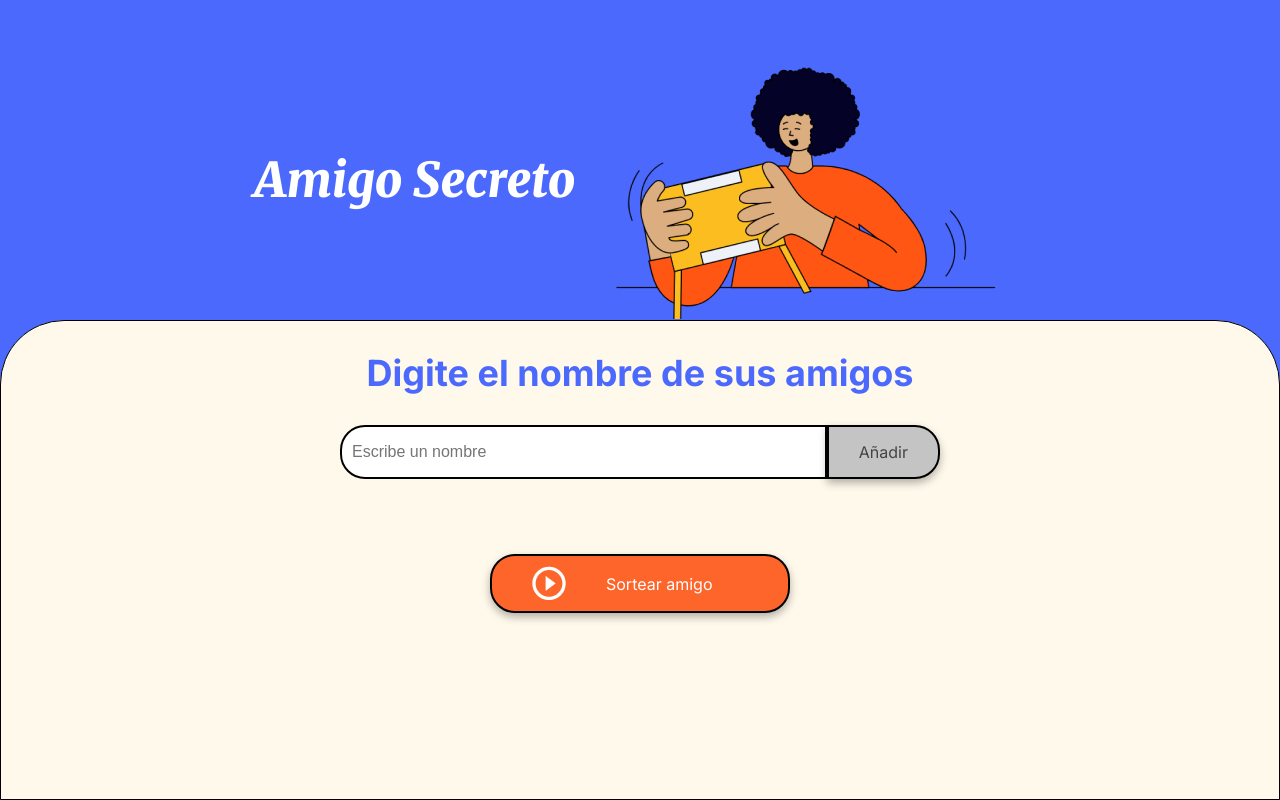
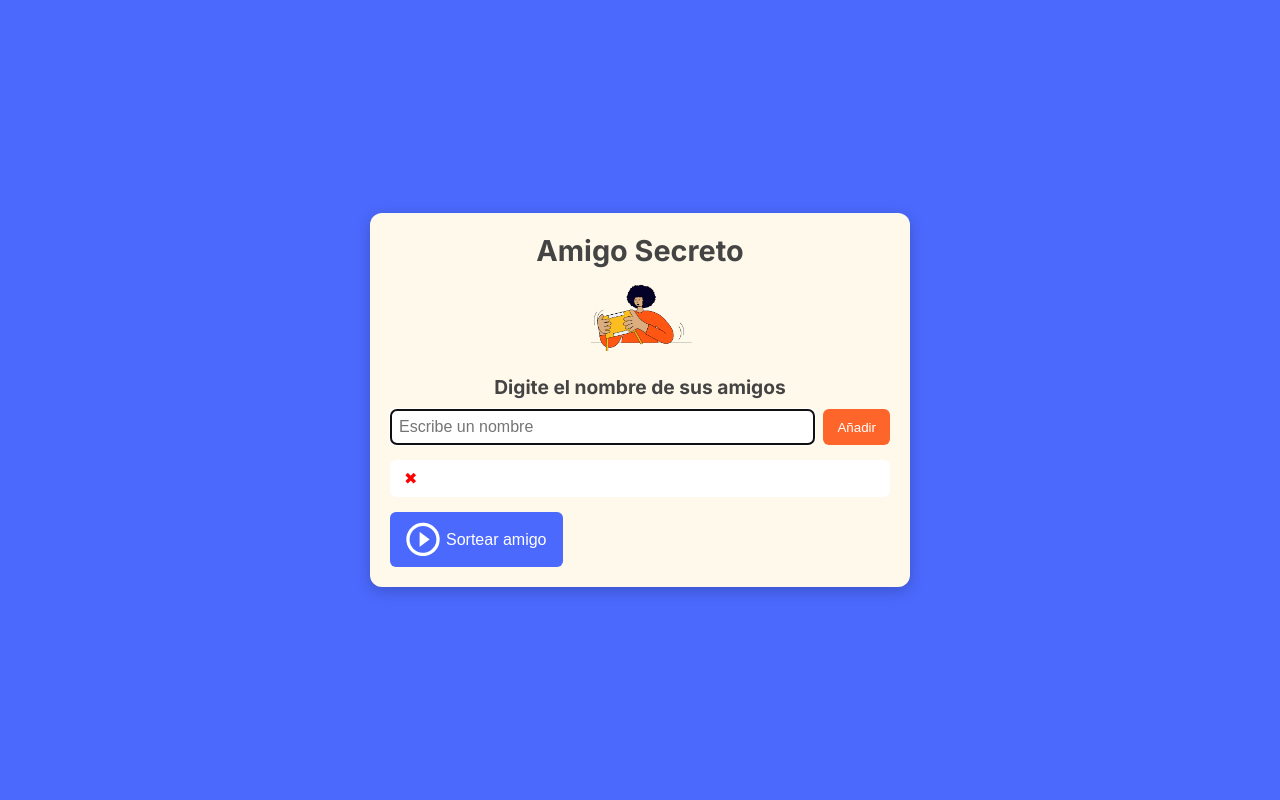
Before and after one commit to wasapequise-afk/Challenge-del-amigo-secreto, a plain HTML site: page index.html in a window 1280 px wide. Both pictures are taken after a click on the button "Añadir". Drawn offline with Linux system fonts and the light colour scheme.

Commit message:
Mejoras de estilo, accesibilidad y README.

```diff
--- a/app.js
+++ b/app.js
@@ -7,8 +7,8 @@ const resultado = document.getElementById("resultado");
 
 function agregarAmigo() {
     const nombre = input.value.trim();
-    if (nombre === "") {
-        alert("Por favor, ingresa un nombre válido.");
+    if (amigos.includes(nombre)) {
+        alert("Ese nombre ya está en la lista");
         return;
     }
 
--- a/index.html
+++ b/index.html
@@ -18,13 +18,13 @@
         </header>
 
         <section class="input-section">
-            <h2 class="section-title">Digite el nombre de sus amigos</h2>
+            <h2 id="listaLablel" class="section-title">Digite el nombre de sus amigos</h2>
             <div class="input-wrapper">
                 <input type="text" id="amigo" class="input-name" placeholder="Escribe un nombre">
                 <button class="button-add" onclick="agregarAmigo()">Añadir</button>
             </div>
 
-            <ul id="listaAmigos" class="name-list" aria-labelledby="listaAmigos" role="list"></ul>
+            <ul id="listaAmigos" class="name-list" aria-labelledby="listaLablel" role="list"></ul>
             <ul id="resultado" class="result-list" aria-live="polite"></ul>
 
             <div class="button-container">
--- a/style.css
+++ b/style.css
@@ -8,155 +8,128 @@
   --color-white: #FFFFFF;
 }
 
-/* Estilos generales */
-* {
-    margin: 0;
-    padding: 0;
-    box-sizing: border-box;
-}
-
 body {
   height: 100vh;
   background-color: var(--color-primary);
   display: flex;
   justify-content: center;
   align-items: center;
+  font-family: 'Inter', sans-serif;
+  margin: 0;
 }
 
 .main-content {
-    display: flex;
-    flex-direction: column;
-    height: 100%;
+  background-color: var(--color-secondary);
+  border-radius: 12px;
+  padding: 20px;
   width: 100%;
+  max-width: 500px;
+  box-shadow: 0 4px 15px rgba(0, 0, 0, 0.2);
 }
 
-/* Banner */
 .header-banner {
-    flex: 40%;
-    display: flex;
-    justify-content: center;
-    align-items: center;
-    padding: 40px 0 0;
+  text-align: center;
+  margin-bottom: 20px;
 }
 
-/* Sección de entrada */
-.input-section {
-    flex: 60%;
-    background-color: var(--color-secondary);
-    border: 1px solid #000;
-    border-radius: 64px 64px 0 0;
-    display: flex;
-    flex-direction: column;
-    align-items: center;
-    padding: 20px;
-    width: 100%;
+.main-title {
+  margin: 0;
+  font-size: 1.8rem;
+  font-weight: bold;
+  color: var(--color-text);
 }
 
-/* Títulos */
-.main-title {
-    font-size: 48px;
-    font-family: "Merriweather", serif;
-    font-weight: 900;
-    font-style: italic;
-    color: var(--color-white);
+.header-banner img {
+  max-width: 120px;
+  margin-top: 10px;
+}
+
+.input-section {
+  text-align: center;
 }
 
 .section-title {
-    font-family: "Inter", serif;
-    font-size: 36px;
-    font-weight: 700;
-    color: var(--color-primary);
-    margin: 10px 0;
-    text-align: center;
+  font-size: 1.2rem;
+  margin-bottom: 10px;
+  color: var(--color-text);
 }
 
-/* Contenedores de entrada y botón */
 .input-wrapper {
   display: flex;
+  gap: 8px;
   justify-content: center;
-    width: 100%;
-    max-width: 600px;
-    margin-top: 20px;
+  margin-bottom: 15px;
 }
 
 .input-name {
-    width: 100%;
-    padding: 10px;
-    border: 2px solid #000;
-    border-radius: 25px 0 0 25px;
-    font-size: 16px;
+  padding: 8px;
+  font-size: 1rem;
+  border: 1px solid var(--color-tertiary);
+  border-radius: 6px;
+  flex: 1;
+}
+
+.button-add {
+  background-color: var(--color-button);
+  border: none;
+  color: var(--color-white);
+  padding: 8px 14px;
+  border-radius: 6px;
+  cursor: pointer;
+  transition: background-color 0.2s;
+}
+
+.button-add:hover {
+  background-color: var(--color-button-hover);
+}
+
+.name-list,
+.result-list {
+  list-style: none;
+  padding: 0;
+  margin: 10px 0;
+  text-align: left;
+}
+
+.name-list li,
+.result-list li {
+  background-color: var(--color-white);
+  margin-bottom: 6px;
+  padding: 8px;
+  border-radius: 6px;
+  display: flex;
+  justify-content: space-between;
+  align-items: center;
+}
+
+.btn-eliminar {
+  background: transparent;
+  border: none;
+  color: red;
+  cursor: pointer;
+  font-size: 1rem;
 }
 
 .button-container {
-    width: 300px;
-    justify-content: center;
+  text-align: center;
+  margin-top: 15px;
 }
 
-/* Estilos de entrada de texto */
-.input-title {
-    flex: 1;
-    padding: 10px 15px;
-    font-size: 16px;
-    border: 2px solid #333;
-    border-right: none;
-    border-radius: 25px 0 0 25px;
-    font-family: "Merriweather", serif;
-    box-shadow: 0 4px 8px rgba(0, 0, 0, 0.3);
-}
-
-/* Estilos de botón */
-button {
-    padding: 15px 30px;
-    font-family: "Inter", sans-serif;
-    font-size: 16px;
-    border: 2px solid #000;
-    border-radius: 25px;
-    box-shadow: 0 4px 8px rgba(0, 0, 0, 0.3);
+.button-draw {
+  background-color: var(--color-primary);
+  border: none;
+  color: var(--color-white);
+  padding: 10px 16px;
+  border-radius: 6px;
+  font-size: 1rem;
   cursor: pointer;
-}
-
-.button-add {
-    background-color: var(--color-tertiary);
-    color: var(--color-text);
-    border-radius: 0 25px 25px 0;
-}
-
-.button-add:hover {
-    background-color: #a1a1a1;
-}
-
-/* Listas */
-ul {
-    list-style-type: none;
-    color: var(--color-text);
-    font-family: "Inter", sans-serif;
-    font-size: 18px;
-    margin: 20px 0;
-}
-
-.result-list {
-    margin-top: 15px;
-    color: #05DF05;
-    font-size: 22px;
-    font-weight: bold;
-    text-align: center;
-}
-
-/* Botón de sortear título */
-.button-draw {
   display: flex;
   align-items: center;
-    width: 100%;
-    padding: 10px 40px;
-    color: var(--color-white);
-    background-color: var(--color-button);
-    font-size: 16px;
-}
-
-.button-draw img {
-    margin-right: 40px;
+  gap: 6px;
+  justify-content: center;
+  transition: background-color 0.2s;
 }
 
 .button-draw:hover {
-    background-color: var(--color-button-hover);
+  background-color: #3c56d4;
 }
```
Also changed, not shown: 1 other file. Lines whose indentation alone changed are shown as unchanged.
